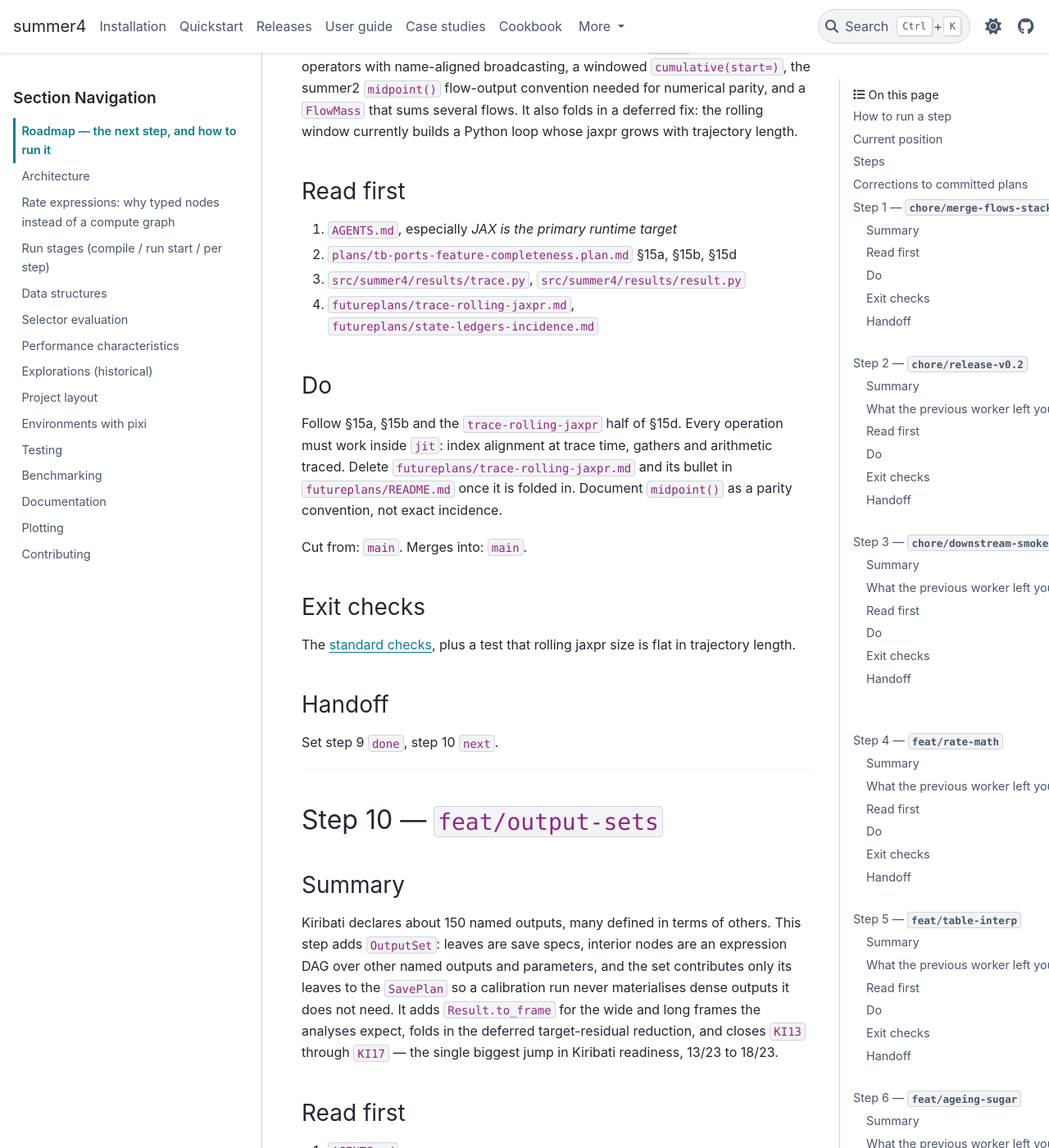
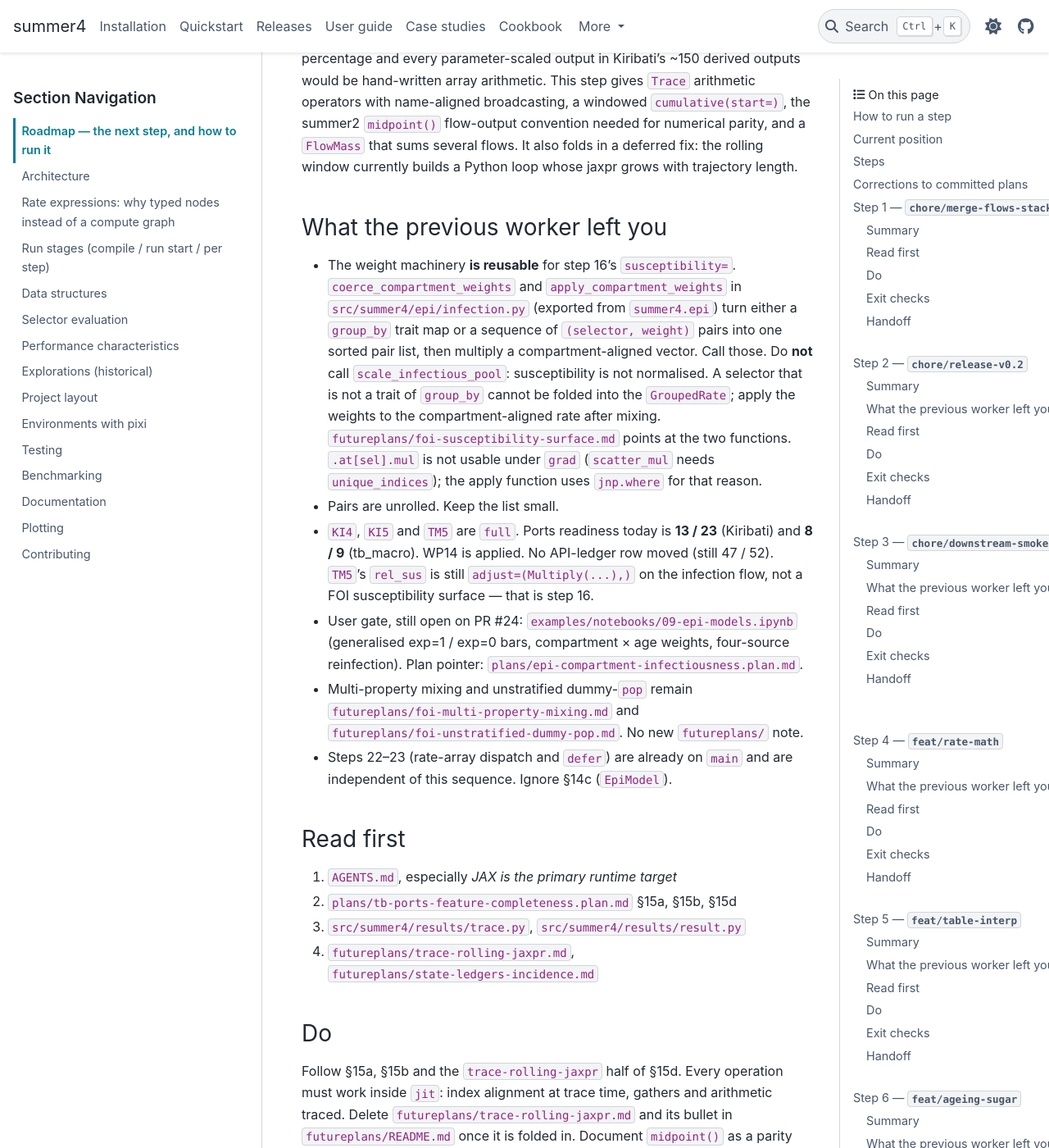
Before and after one commit to monash-emu/summer4, a Sphinx documentation site: the page built from docs/dev/roadmap.md, in a window 1280 px wide and 1400 px high, scrolled down 19475 px. Shown: the whole window at 82% size. Built offline with Sphinx 7.4.7 and the PyData theme 0.15.4, drawn with Linux system fonts in a browser that asks for light colours; some of the changed text lies outside the part shown.

Commit message:
Hand off after step 8: epi-compartment-infectiousness.

```diff
--- a/docs/dev/roadmap.md
+++ b/docs/dev/roadmap.md
@@ -74,11 +74,11 @@
 <!-- roadmap:current -->
 | Field | Value |
 | --- | --- |
-| Step | 8 |
+| Step | 9 |
 | Status | next |
-| Branch | `feat/epi-compartment-infectiousness` |
+| Branch | `feat/trace-algebra` |
 | Cut from | `main` |
-| Last landed | `feat/epi-generalised-foi` |
+| Last landed | `feat/epi-compartment-infectiousness` |
 <!-- /roadmap:current -->
 
 ## Steps
@@ -513,6 +513,8 @@
 
 ## Step 8 — `feat/epi-compartment-infectiousness`
 
+**Landed:** feat/epi-compartment-infectiousness, PR #24, 2026-09-21.
+
 ### Summary
 
 Infectiousness weights currently key only on the traits of the property the
@@ -580,6 +582,34 @@
 summer2 `midpoint()` flow-output convention needed for numerical parity, and a
 `FlowMass` that sums several flows. It also folds in a deferred fix: the rolling
 window currently builds a Python loop whose jaxpr grows with trajectory length.
+
+### What the previous worker left you
+
+- The weight machinery **is reusable** for step 16's `susceptibility=`.
+  `coerce_compartment_weights` and `apply_compartment_weights` in
+  `src/summer4/epi/infection.py` (exported from `summer4.epi`) turn either a
+  `group_by` trait map or a sequence of `(selector, weight)` pairs into one
+  sorted pair list, then multiply a compartment-aligned vector. Call those.
+  Do **not** call `scale_infectious_pool`: susceptibility is not normalised.
+  A selector that is not a trait of `group_by` cannot be folded into the
+  `GroupedRate`; apply the weights to the compartment-aligned rate after
+  mixing. `futureplans/foi-susceptibility-surface.md` points at the two
+  functions. `.at[sel].mul` is not usable under `grad` (`scatter_mul` needs
+  `unique_indices`); the apply function uses `jnp.where` for that reason.
+- Pairs are unrolled. Keep the list small.
+- `KI4`, `KI5` and `TM5` are `full`. Ports readiness today is **13 / 23**
+  (Kiribati) and **8 / 9** (tb_macro). WP14 is applied. No API-ledger row
+  moved (still 47 / 52). `TM5`'s `rel_sus` is still
+  `adjust=(Multiply(...),)` on the infection flow, not a FOI susceptibility
+  surface — that is step 16.
+- User gate, still open on PR #24: `examples/notebooks/09-epi-models.ipynb`
+  (generalised exp=1 / exp=0 bars, compartment × age weights, four-source
+  reinfection). Plan pointer: `plans/epi-compartment-infectiousness.plan.md`.
+- Multi-property mixing and unstratified dummy-`pop` remain
+  `futureplans/foi-multi-property-mixing.md` and
+  `futureplans/foi-unstratified-dummy-pop.md`. No new `futureplans/` note.
+- Steps 22–23 (rate-array dispatch and `defer`) are already on `main` and
+  are independent of this sequence. Ignore §14c (`EpiModel`).
 
 ### Read first
 
```
Also changed, not shown: other parts of docs/dev/roadmap.md (+2 -2 lines).
